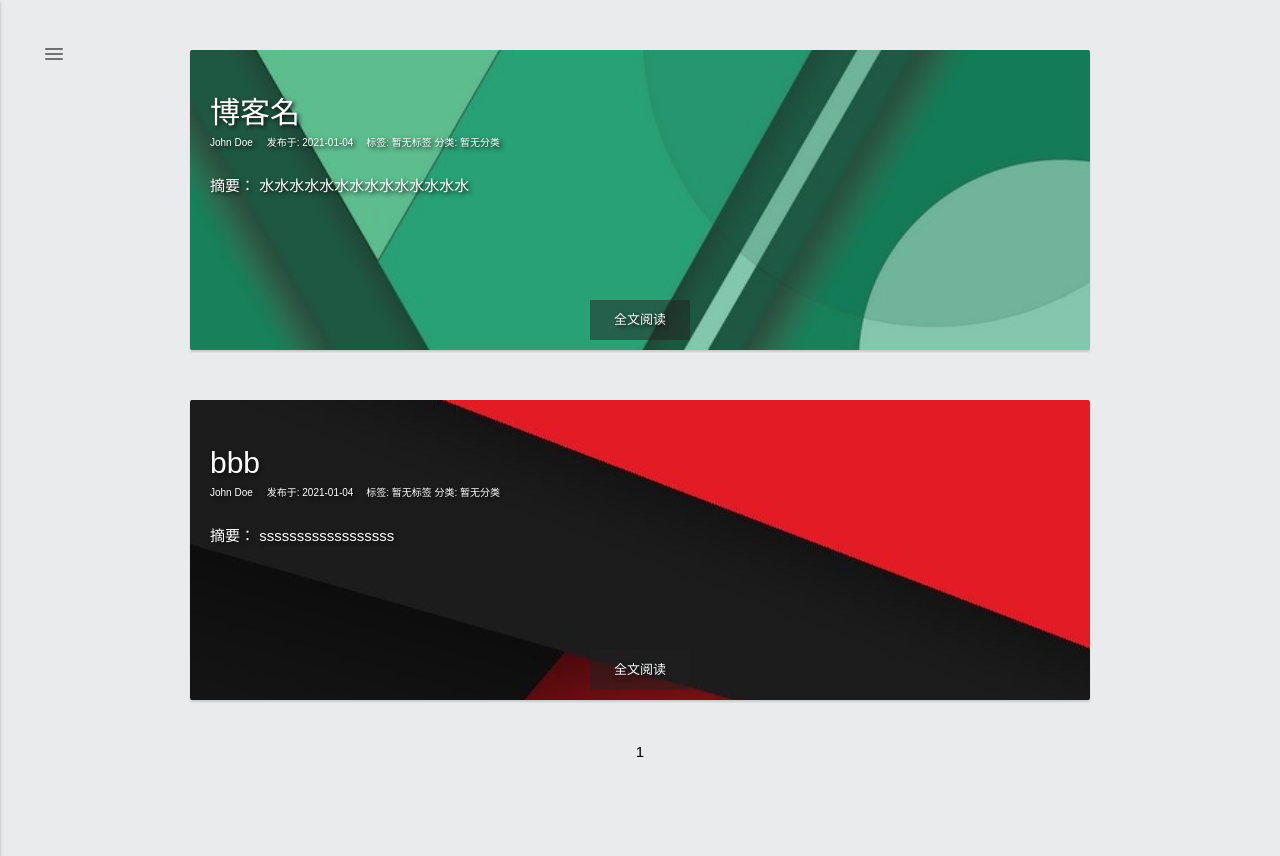
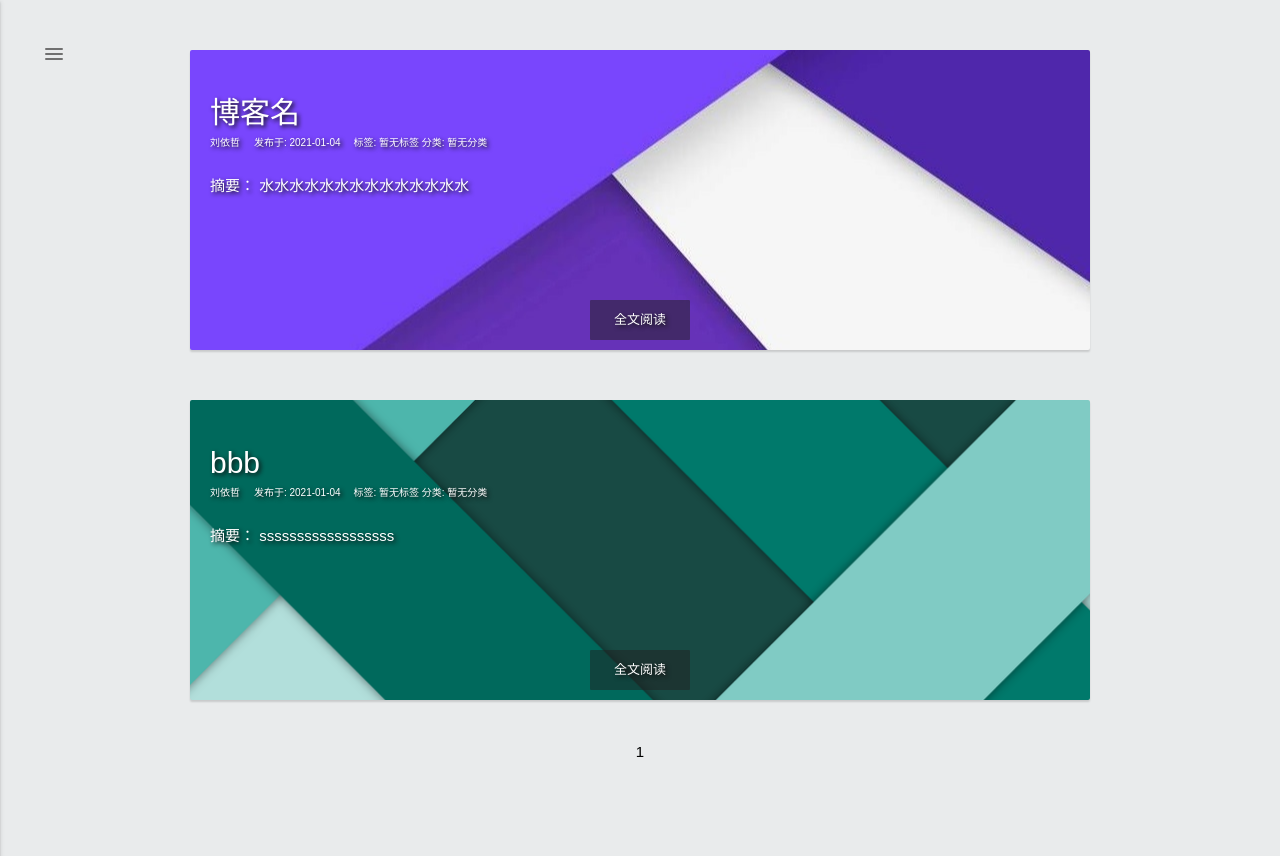
Before and after one commit to LUIYIZHE/LIUYIZHE.github.io, a plain HTML site: page archives/2021/index.html in a window 1280 px wide. Shown: the top 856 px of the page. Drawn offline with Linux system fonts and the light colour scheme.

Commit message:
Site updated: 2021-01-04 18:18:24

```diff
--- a/archives/2021/index.html
+++ b/archives/2021/index.html
@@ -40,7 +40,7 @@
       <ul id="slide-out" class="side-nav" >
     <div class="nav-header"  style="background-image: url(/images/header-bg.png);background-color:#26A69A">
     <div class="header-box"><img src="/images/header.png" ondragstart="return false;"></div>
-    <p>John Doe</p>
+    <p>刘依哲</p>
     <div class="nav-link">
 
         <a href="http://example.com" target="_blank"> <div class="link-box twitter"></div></a>
@@ -126,7 +126,7 @@
 
 <div id="recent-posts">
 
-      <div class="recent-post-item lazy" style="background-color:#26A69A"  data-original="/images/random/vateral-6.png"  >
+      <div class="recent-post-item lazy" style="background-color:#26A69A"  data-original="/images/random/vateral-3.png"  >
         <a class="recent-post-link" href="/2021/01/04/博客名/">
         <div class="post-hover">
           <!--title-->
@@ -134,7 +134,7 @@
 
           <!--date-->
 
-            <p class="post-time">John Doe &nbsp &nbsp 发布于:<time datetime="2021-01-04T08:59:01.000Z">
+            <p class="post-time">刘依哲 &nbsp &nbsp 发布于:<time datetime="2021-01-04T08:59:01.000Z">
               2021-01-04
             </time>
             </p>
@@ -168,7 +168,7 @@
         </a>
       </div>
 
-      <div class="recent-post-item lazy" style="background-color:#26A69A"  data-original="/images/random/vateral-9.png"  >
+      <div class="recent-post-item lazy" style="background-color:#26A69A"  data-original="/images/random/vateral-16.png"  >
         <a class="recent-post-link" href="/2021/01/04/bbb/">
         <div class="post-hover">
           <!--title-->
@@ -176,7 +176,7 @@
 
           <!--date-->
 
-            <p class="post-time">John Doe &nbsp &nbsp 发布于:<time datetime="2021-01-04T08:17:22.000Z">
+            <p class="post-time">刘依哲 &nbsp &nbsp 发布于:<time datetime="2021-01-04T08:17:22.000Z">
               2021-01-04
             </time>
             </p>
```
Also changed, not shown: 2021/01/04/bbb/index.html (+3 -3 lines), 2021/01/04/博客名/index.html (+3 -3 lines), archives/2021/01/index.html (+5 -5 lines), archives/index.html (+1 -1 lines), index.html (+5 -5 lines), favicon.ico.
